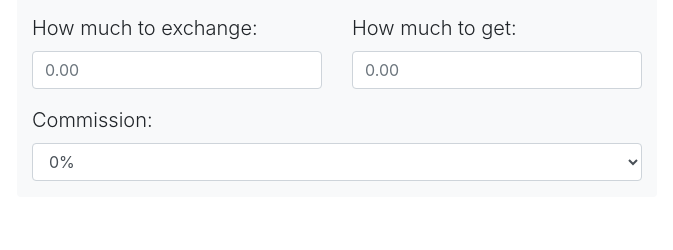
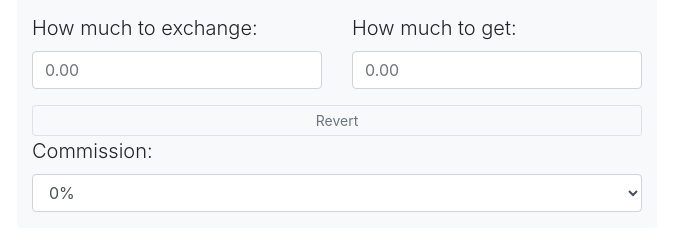
Before and after one commit to DenisDO/Currency-Converter, a website: page src/index.html in a window 1280 px wide. Shown: the part 154-404 px from the top of the page, without its empty margins (303-976 px from the left). Drawn offline with nearby package versions, Linux system fonts and the light colour scheme; files that its build step writes are made by us from their sources; no server answers.

Commit message:
feature/revert, add revert button to HTML

```diff
--- a/src/index.html
+++ b/src/index.html
@@ -32,6 +32,8 @@
         </div>
       </div>
 
+      <button type="button" class="btn btn-outline-secondary btn-sm btn-block border" ng-click="curCont.revertExchange()">Revert</button>
+
       <div class="row">
         <div class="col form-group">
           <label for="commission" class="lead">Commission:</label>
```
Lines whose indentation alone changed are shown as unchanged.
